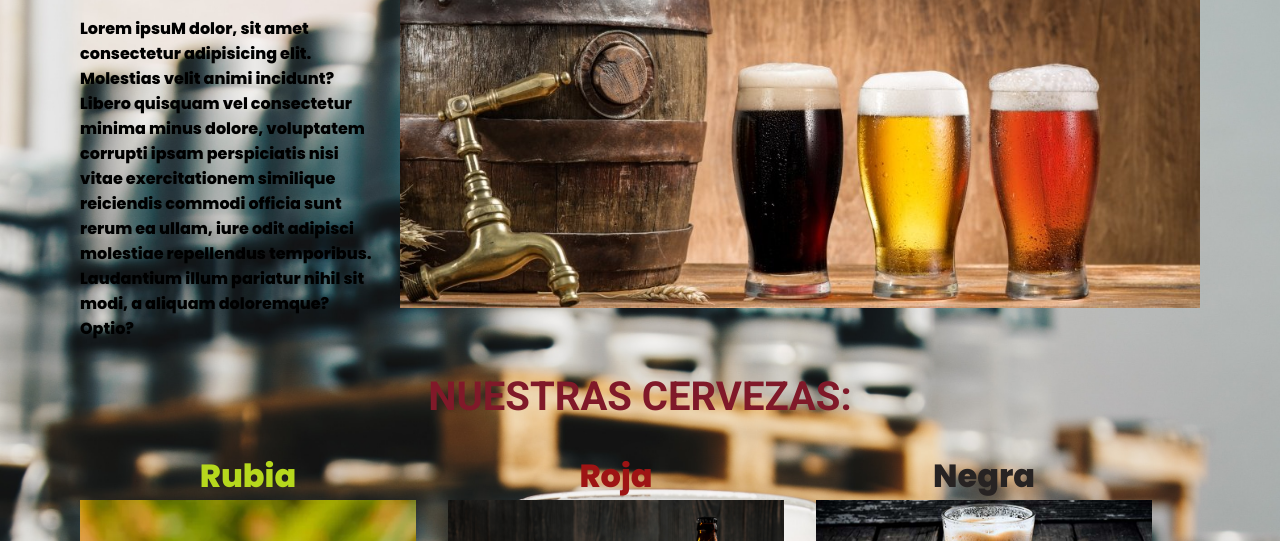
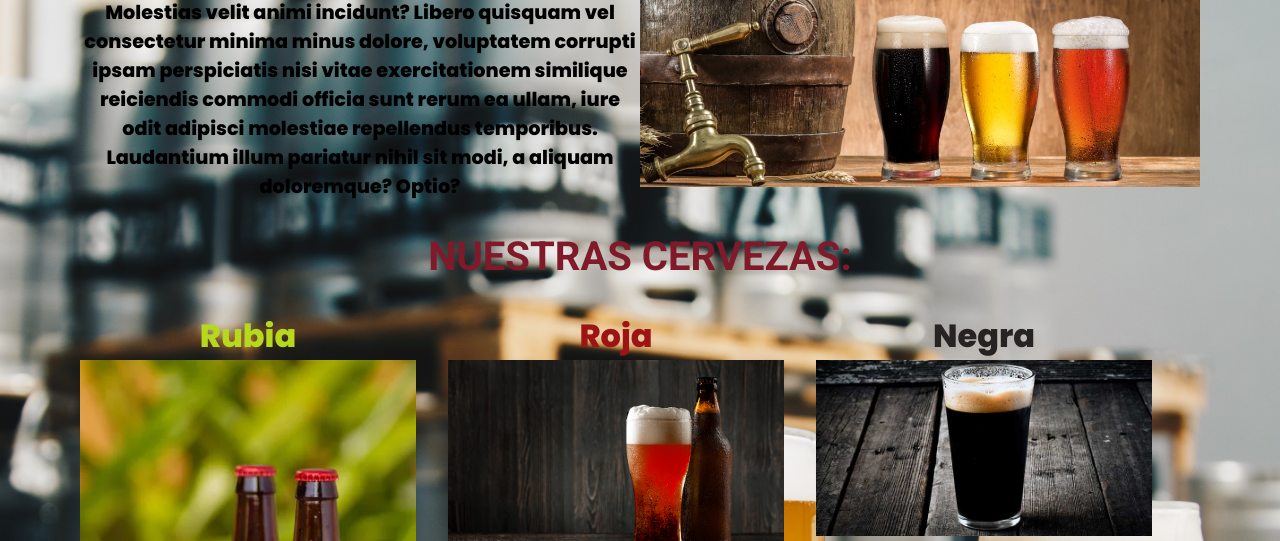
Before and after one commit to MartinRoa/impronta_roja, a plain HTML site: page index.html in a window 1280 px wide. Shown: the part 596-1137 px from the top of the page. Drawn offline with Linux system fonts and the light colour scheme.

Commit message:
se arreglo la section que ofrecemos del index

```diff
--- a/index.html
+++ b/index.html
@@ -44,22 +44,14 @@
             </div>
         </article>
     </section>
-    <section class="informationCard">
-        <article class="informationCard__text">
-            <div>
+    <section class="infoCard">
+        <article class="infoCard-card1">
                 <h2 class="subtitleFormat">¿Que ofrecemos?</h2>
-            </div>
-            <div>
-                <span>
-                    Lorem ipsuM dolor, sit amet consectetur adipisicing elit. Molestias velit animi incidunt? Libero quisquam vel consectetur minima minus dolore, voluptatem corrupti ipsam perspiciatis nisi vitae exercitationem similique reiciendis commodi officia sunt rerum ea ullam, iure odit adipisci molestiae repellendus temporibus. Laudantium illum pariatur nihil sit modi, a aliquam doloremque? Optio?
-                </span>
-            </div>
+                <p class="textDecoration__info">Lorem ipsuM dolor, sit amet consectetur adipisicing elit. Molestias velit animi incidunt? Libero quisquam vel consectetur minima minus dolore, voluptatem corrupti ipsam perspiciatis nisi vitae exercitationem similique reiciendis commodi officia sunt rerum ea ullam, iure odit adipisci molestiae repellendus temporibus. Laudantium illum pariatur nihil sit modi, a aliquam doloremque? Optio?</p>
         </article>
-        <article class="informationCard__image">
-            <picture>
-                <img class="image__cervezas" src="img/cervezas.jpg" alt="cerveza negra, amarilla y roja en vasos con una barril a su izquierda">
-            </picture>
-        </article>
+        <picture class="cover__img">
+            <img class="img__app" src="img/cervezas.jpg" alt="3 cervezas">
+        </picture>
     </section>
             <article>
                 <div>
--- a/style.css
+++ b/style.css
@@ -109,20 +109,6 @@ body{
     font-size: 2rem;
 }
 
-/* Information Card */
-.informationCard{
-    display: flex;
-    justify-content: space-between;
-}
-
-.informationCard__text{
-    margin-right: 1rem;
-}
-
-.image__cervezas{
-    width: 50rem;
-}
-
 /* Cervezas*/
 
 .cervezas{
@@ -231,3 +217,26 @@ body{
     background-color: rgba(0, 0, 0, 0.473);
     text-align: center;
 }
+
+/* nuevos */
+
+.infoCard{
+    display: flex;
+    align-items: center;
+    width: 100%;
+}
+
+.infoCard-card1{
+    width: 50%;
+    text-align: center;
+}
+
+.cover__img{
+    width: 50%;
+    display: flex;
+    justify-content: center;
+}
+
+.textDecoration__info{
+    font-size: 1.2rem;
+}
```
